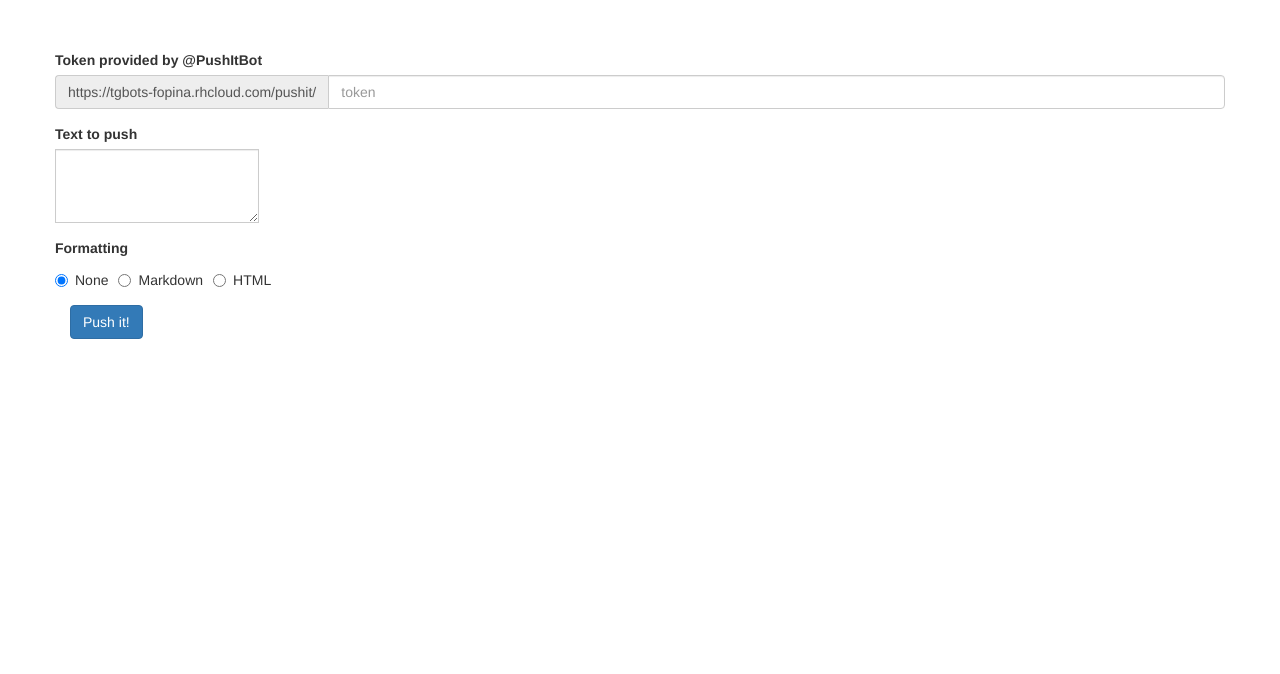
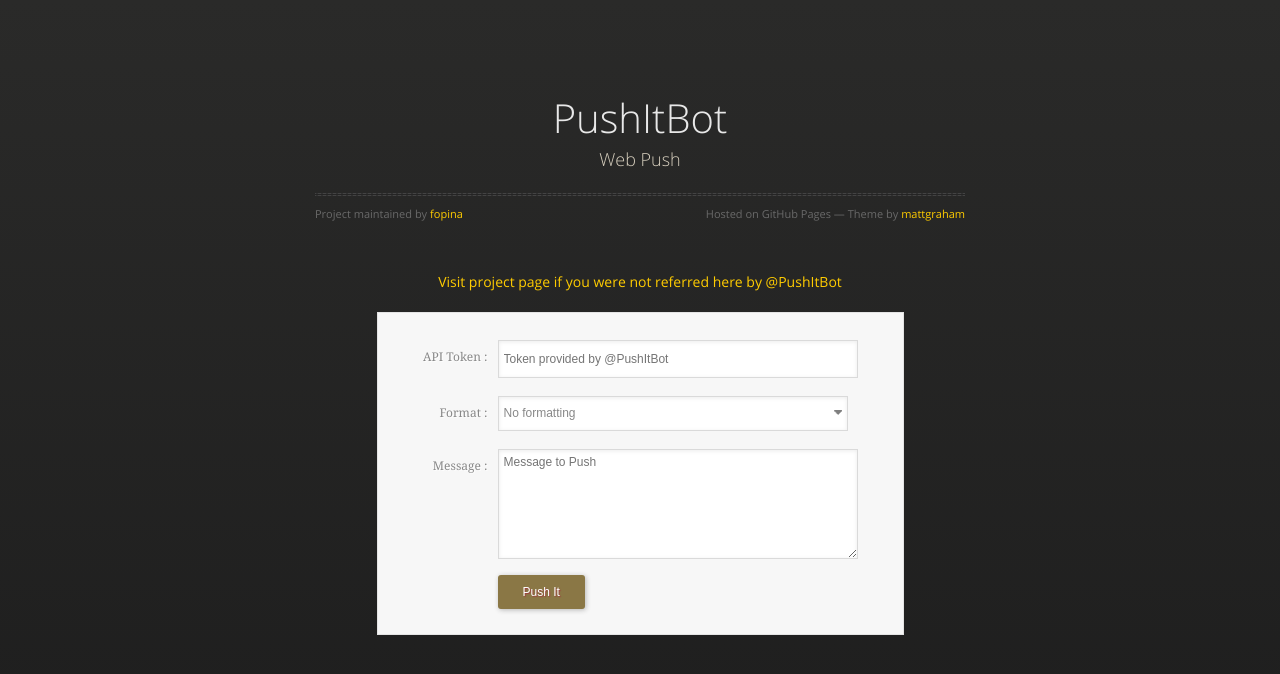
Before and after one commit to fopina/tgbot-pushitbot, a Jekyll site: the page webpush/index.html, which Jekyll copies as it is, in a window 1280 px wide. Shown: the top 674 px of the page. Built offline with Jekyll 4.4.1, drawn with Linux system fonts in a browser that asks for light colours; nearby versions of some CDN libraries; Markdown is read by kramdown in place of the engine named in the settings.

Commit message:
updated webpush

```diff
--- a/webpush/index.html
+++ b/webpush/index.html
@@ -1,61 +1,69 @@
-<!DOCTYPE html>
-<html lang="en">
+<!doctype html>
+<html>
   <head>
     <meta charset="utf-8">
-    <meta http-equiv="X-UA-Compatible" content="IE=edge">
-    <meta name="viewport" content="width=device-width, initial-scale=1">
-    <!-- The above 3 meta tags *must* come first in the head; any other head content must come *after* these tags -->
-    <title>@PushItBot WebPush</title>
+    <meta http-equiv="X-UA-Compatible" content="chrome=1">
+    <title>PushItBot by fopina</title>
+    <link rel="stylesheet" href="../stylesheets/styles.css">
+    <link rel="stylesheet" href="../stylesheets/github-dark.css">
+    <link rel="stylesheet" href="../stylesheets/zenburn.css">
+    <link rel="stylesheet" href="webpush.css">
+    <script src="https://ajax.googleapis.com/ajax/libs/jquery/1.7.1/jquery.min.js"></script>
+    <script src="../javascripts/respond.js"></script>
+    <!--[if lt IE 9]>
+      <script src="//html5shiv.googlecode.com/svn/trunk/html5.js"></script>
+    <![endif]-->
+    <!--[if lt IE 8]>
+    <link rel="stylesheet" href="../stylesheets/ie.css">
+    <![endif]-->
+    <meta name="viewport" content="width=device-width, initial-scale=1, user-scalable=no">
 
-    <!-- Bootstrap -->
-    <link rel="stylesheet" href="https://maxcdn.bootstrapcdn.com/bootstrap/3.3.6/css/bootstrap.min.css">
 
-    <!-- HTML5 shim and Respond.js for IE8 support of HTML5 elements and media queries -->
-    <!-- WARNING: Respond.js doesn't work if you view the page via file:// -->
-    <!--[if lt IE 9]>
-      <script src="https://oss.maxcdn.com/html5shiv/3.7.2/html5shiv.min.js"></script>
-      <script src="https://oss.maxcdn.com/respond/1.4.2/respond.min.js"></script>
-    <![endif]-->
   </head>
-  <body style="padding-top: 50px">
-    <div class="container">
-      <form class="form-horizontal" id="pushForm">
-        <div class="form-group">
-          <label for="inputToken">Token provided by @PushItBot</label>
-          <div class="input-group">
-            <span class="input-group-addon">https://tgbots-fopina.rhcloud.com/pushit/</span>
-            <input type="text" class="form-control" id="inputToken" placeholder="token">
+  <body>
+    <div class="wrapper">
+
+      <section>
+        <div id="title">
+          <h1>PushItBot</h1>
+          <p>Web Push</p>
+          <hr>
+          <span class="credits left">Project maintained by <a href="https://github.com/fopina">fopina</a></span>
+          <span class="credits right">Hosted on GitHub Pages &mdash; Theme by <a href="https://twitter.com/michigangraham">mattgraham</a></span>
         </div>
+        <p><center><a href="../">Visit project page if you were not referred here by @PushItBot</a></center></p>
+
+
+        <form id="pushForm" class="basic-grey">
+            <label>
+                <span>API Token :</span>
+                <input id="inputToken" type="text" name="token" placeholder="Token provided by @PushItBot" />
+            </label>
+
+            <label>
+                <span>Format :</span>
+                <select name="format" id="inputFormat">
+                <option value="">No formatting</option>
+                <option value="Markdown">Markdown</option>
+                <option value="HTML">HTML</option>
+                </select>
+            </label>
+
+            <label>
+                <span>Message :</span>
+                <textarea id="message" name="msg" placeholder="Message to Push"></textarea>
+            </label>
+
+             <label>
+                <span>&nbsp;</span>
+                <button type="submit">Push It</button>
+            </label>
+        </form>
+      </section>
+
     </div>
-        <div class="form-group">
-          <label for="inputToken">Text to push</label>
-          <div class="input-group">
-            <textarea class="form-control" name="msg" id="inputText" rows="3"></textarea>
-          </div>
-        </div>
-        <div class="form-group">
-          <label for="formatRadio">Formatting</label>
-          <span class="input-group" id="formatRadio">
-            <label class="radio-inline">
-              <input type="radio" name="format" id="formatRadioNone" value="" checked="checked"> None
-            </label>
-            <label class="radio-inline">
-              <input type="radio" name="format" id="formatRadioMarkdown" value="Markdown"> Markdown
-            </label>
-            <label class="radio-inline">
-              <input type="radio" name="format" id="formatRadioHTML" value="HTML"> HTML
-            </label>
-          </span>
-        </div>
-        <button type="submit" class="btn btn-primary">Push it!</button>
-      </form>
-    </div>
-
-    <!-- jQuery (necessary for Bootstrap's JavaScript plugins) -->
-    <script src="https://ajax.googleapis.com/ajax/libs/jquery/1.11.3/jquery.min.js"></script>
-    <!-- Include all compiled plugins (below), or include individual files as needed -->
-    <script src="https://maxcdn.bootstrapcdn.com/bootstrap/3.3.6/js/bootstrap.min.js"></script>
-    <script>
+    <!--[if !IE]><script>fixScale(document);</script><![endif]-->
+    <script type="text/javascript">
       $("#pushForm").submit(function(e) {
         e.preventDefault();
         var token = $("#inputToken").val();
--- /dev/null
+++ b/webpush/webpush.css
@@ -0,0 +1,83 @@
+/* Basic Grey */
+.basic-grey {
+    margin-left:auto;
+    margin-right:auto;
+    max-width: 500px;
+    background: #F7F7F7;
+    padding: 25px 15px 25px 10px;
+    font: 12px Georgia, "Times New Roman", Times, serif;
+    color: #888;
+    text-shadow: 1px 1px 1px #FFF;
+    border:1px solid #E4E4E4;
+}
+.basic-grey h1 {
+    font-size: 25px;
+    padding: 0px 0px 10px 40px;
+    display: block;
+    border-bottom:1px solid #E4E4E4;
+    margin: -10px -15px 30px -10px;
+    color: #888;
+}
+.basic-grey h1>span {
+    display: block;
+    font-size: 11px;
+}
+.basic-grey label {
+    display: block;
+    margin: 0px;
+}
+.basic-grey label>span {
+    float: left;
+    width: 20%;
+    text-align: right;
+    padding-right: 10px;
+    margin-top: 10px;
+    color: #888;
+}
+.basic-grey input[type="text"], .basic-grey input[type="email"], .basic-grey textarea, .basic-grey select {
+    border: 1px solid #DADADA;
+    color: #888;
+    height: 30px;
+    margin-bottom: 16px;
+    margin-right: 6px;
+    margin-top: 2px;
+    outline: 0 none;
+    padding: 3px 3px 3px 5px;
+    width: 70%;
+    font-size: 12px;
+    line-height:15px;
+    box-shadow: inset 0px 1px 4px #ECECEC;
+    -moz-box-shadow: inset 0px 1px 4px #ECECEC;
+    -webkit-box-shadow: inset 0px 1px 4px #ECECEC;
+}
+.basic-grey textarea{
+    padding: 5px 3px 3px 5px;
+}
+.basic-grey select {
+    background: #FFF url('down-arrow.png') no-repeat right;
+    background: #FFF url('down-arrow.png') no-repeat right;
+    appearance:none;
+    -webkit-appearance:none;
+    -moz-appearance: none;
+    text-indent: 0.01px;
+    text-overflow: '';
+    width: 70%;
+    height: 35px;
+    line-height: 25px;
+}
+.basic-grey textarea{
+    height:100px;
+}
+.basic-grey button {
+    background: #8a7745;
+    border: none;
+    padding: 10px 25px 10px 25px;
+    color: #FFF;
+    box-shadow: 1px 1px 5px #B6B6B6;
+    border-radius: 3px;
+    text-shadow: 1px 1px 1px #9E3F3F;
+    cursor: pointer;
+}
+.basic-grey .button:hover {
+    background: #CF7A7A
+}
```
Also changed, not shown: other parts of webpush/index.html (+2 -2 lines), webpush/down-arrow.png (added). Lines whose indentation alone changed are shown as unchanged.
